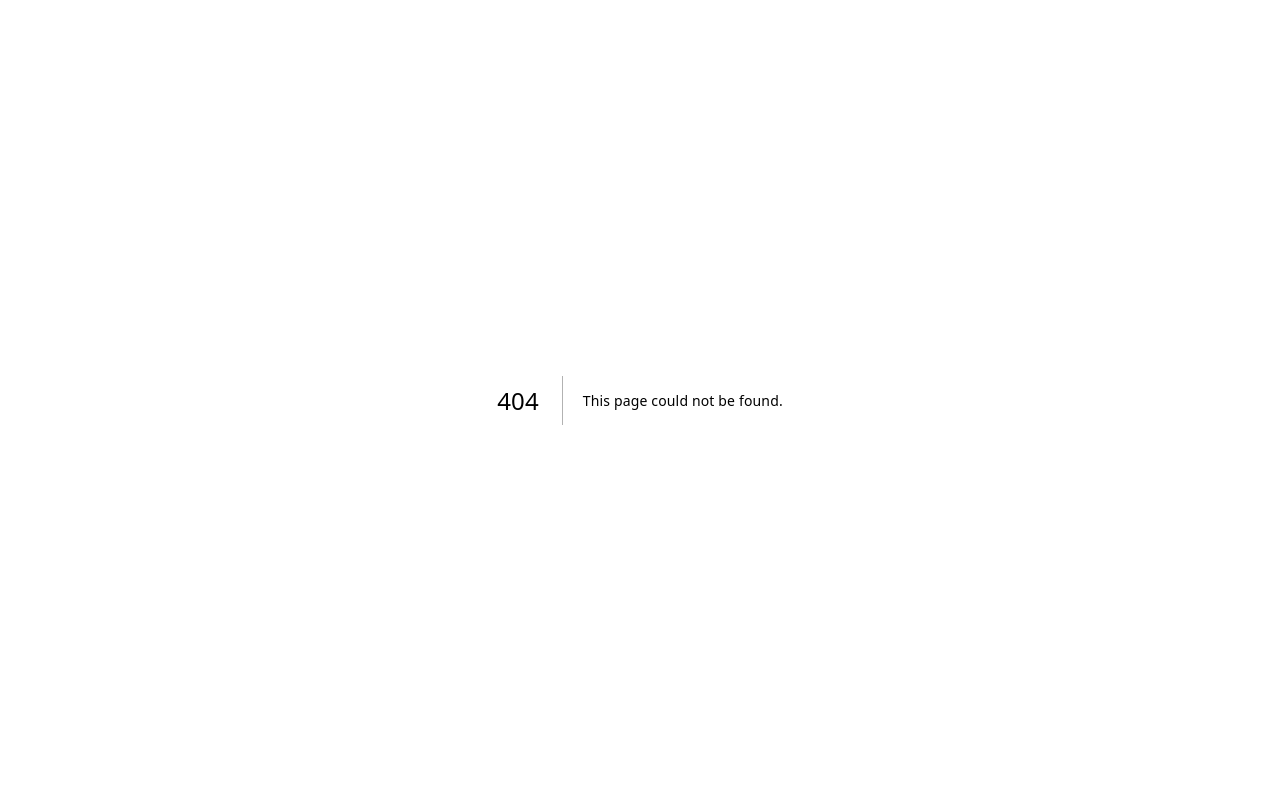
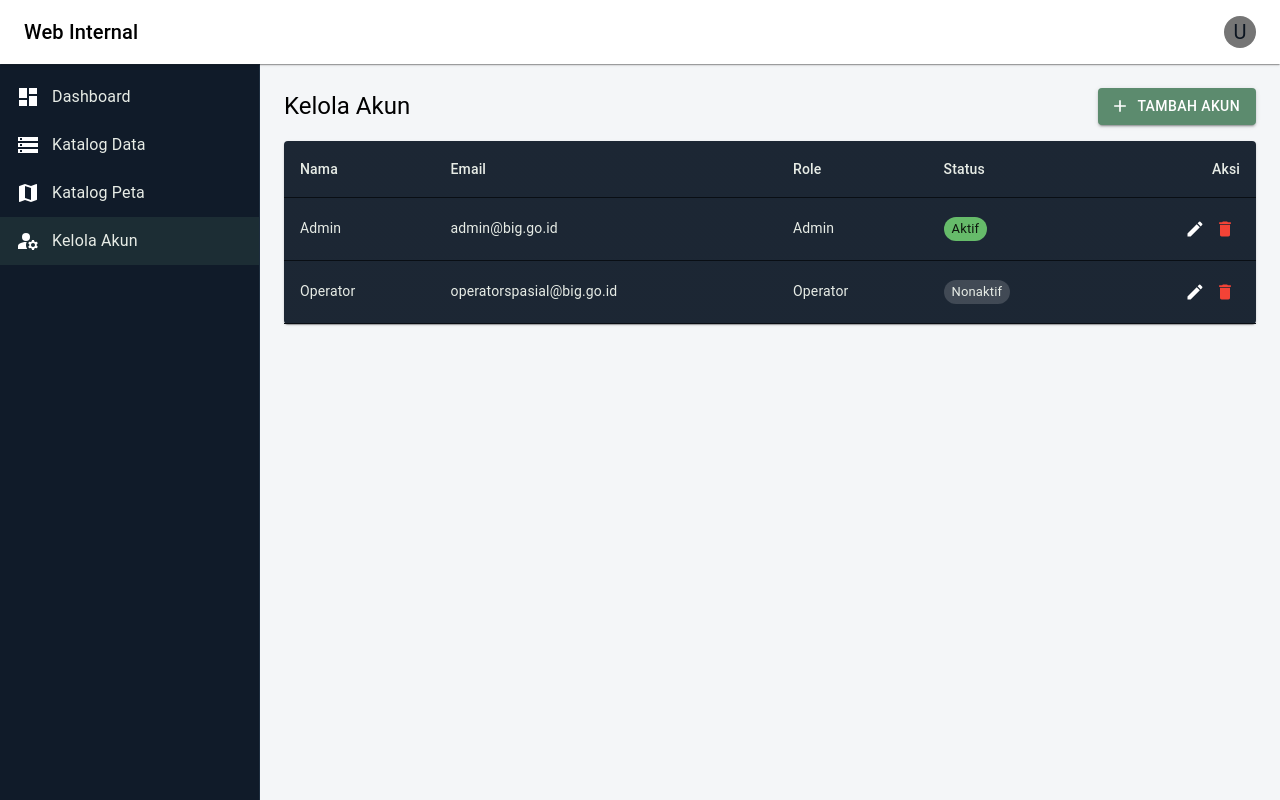
Before and after one commit to matiurari/personal-geoportal, a Next.js app: page /portal/web-internal/kelola-akun in a window 1280 px wide. Before the commit this address had no page. Built offline with nearby package versions, Linux system fonts and the light colour scheme; what @mui/material-nextjs would draw is missing.

Commit message:
Pembuatan Kerangka Web Internal

```diff
--- /dev/null
+++ b/src/app/web-internal/components/Dashboard.jsx
@@ -0,0 +1,34 @@
+"use client";
+import { Grid, Paper, Typography, Box } from "@mui/material";
+import StorageIcon from "@mui/icons-material/Storage";
+import MapIcon from "@mui/icons-material/Map";
+import GroupIcon from "@mui/icons-material/Group";
+
+const stats = [
+  { label: "Total Data", value: 128, icon: <StorageIcon fontSize="large" color="primary" /> },
+  { label: "Total Peta", value: 42, icon: <MapIcon fontSize="large" color="success" /> },
+  { label: "Total Akun", value: 15, icon: <GroupIcon fontSize="large" color="warning" /> },
+];
+
+export default function Dashboard() {
+  return (
+    <Box>
+      <Typography variant="h5" fontWeight={600} mb={3} sx={{ color: "#000" }}>
+        Dashboard
+      </Typography>
+      <Grid container spacing={3}>
+        {stats.map((s) => (
+          <Grid key={s.label} size={{ xs: 12, sm: 6, md: 4 }}>
+            <Paper sx={{ p: 3, display: "flex", alignItems: "center", gap: 2 }}>
+              {s.icon}
+              <Box>
+                <Typography variant="h4">{s.value}</Typography>
+                <Typography color="text.secondary">{s.label}</Typography>
+              </Box>
+            </Paper>
+          </Grid>
+        ))}
+      </Grid>
+    </Box>
+  );
+}
--- /dev/null
+++ b/src/app/web-internal/components/Sidebar.jsx
@@ -0,0 +1,49 @@
+"use client";
+import { usePathname, useRouter } from "next/navigation";
+import {
+  Drawer, List, ListItemButton, ListItemIcon, ListItemText, Toolbar, Divider,
+} from "@mui/material";
+import DashboardIcon from "@mui/icons-material/Dashboard";
+import StorageIcon from "@mui/icons-material/Storage";
+import MapIcon from "@mui/icons-material/Map";
+import ManageAccountsIcon from "@mui/icons-material/ManageAccounts";
+
+const drawerWidth = 260;
+
+const menuItems = [
+  { label: "Dashboard", path: "/web-internal", icon: <DashboardIcon /> },
+  { label: "Katalog Data", path: "/web-internal/katalog-data", icon: <StorageIcon /> },
+  { label: "Katalog Peta", path: "/web-internal/katalog-peta", icon: <MapIcon /> },
+  { label: "Kelola Akun", path: "/web-internal/kelola-akun", icon: <ManageAccountsIcon /> },
+];
+
+export default function Sidebar() {
+  const pathname = usePathname();
+  const router = useRouter();
+
+  return (
+    <Drawer
+      variant="permanent"
+      sx={{
+        width: drawerWidth,
+        flexShrink: 0,
+        [`& .MuiDrawer-paper`]: { width: drawerWidth, boxSizing: "border-box" },
+      }}
+    >
+      <Toolbar />
+      <Divider />
+      <List>
+        {menuItems.map((item) => (
+          <ListItemButton
+            key={item.path}
+            selected={pathname === item.path}
+            onClick={() => router.push(item.path)}
+          >
+            <ListItemIcon>{item.icon}</ListItemIcon>
+            <ListItemText primary={item.label} />
+          </ListItemButton>
+        ))}
+      </List>
+    </Drawer>
+  );
+}
--- /dev/null
+++ b/src/app/web-internal/components/Topbar.jsx
@@ -0,0 +1,21 @@
+"use client";
+import { AppBar, Toolbar, Typography, Avatar, Box } from "@mui/material";
+
+export default function Topbar() {
+  return (
+    <AppBar
+      position="fixed"
+      sx={{ zIndex: (theme) => theme.zIndex.drawer + 1, bgcolor: "#fff", color: "#000" }}
+      elevation={1}
+    >
+      <Toolbar sx={{ display: "flex", justifyContent: "space-between" }}>
+        <Typography variant="h6" noWrap>
+          Web Internal
+        </Typography>
+        <Box sx={{ display: "flex", alignItems: "center", gap: 2 }}>
+          <Avatar sx={{ width: 32, height: 32 }}>U</Avatar>
+        </Box>
+      </Toolbar>
+    </AppBar>
+  );
+}
--- /dev/null
+++ b/src/app/web-internal/katalog-data/page.js
@@ -0,0 +1,5 @@
+import KatalogData from "./KatalogData";
+
+export default function Page() {
+  return <KatalogData />;
+}
--- /dev/null
+++ b/src/app/web-internal/katalog-peta/page.js
@@ -0,0 +1,5 @@
+import KatalogPeta from "./KatalogPeta";
+
+export default function Page() {
+  return <KatalogPeta />;
+}
--- /dev/null
+++ b/src/app/web-internal/kelola-akun/KelolaAkun.jsx
@@ -0,0 +1,64 @@
+"use client";
+import { useState } from "react";
+import {
+  Box, Typography, Paper, Table, TableHead, TableBody, TableRow, TableCell,
+  Button, IconButton, Chip,
+} from "@mui/material";
+import EditIcon from "@mui/icons-material/Edit";
+import DeleteIcon from "@mui/icons-material/Delete";
+import AddIcon from "@mui/icons-material/Add";
+
+const dummyAkun = [
+  { id: 1, nama: "Admin", email: "admin@big.go.id", role: "Admin", status: "Aktif" },
+  { id: 2, nama: "Operator", email: "operatorspasial@big.go.id", role: "Operator", status: "Nonaktif" },
+];
+
+export default function KelolaAkun() {
+  const [akun] = useState(dummyAkun);
+
+  return (
+    <Box>
+      <Box sx={{ display: "flex", justifyContent: "space-between", alignItems: "center", mb: 2 }}>
+        <Typography variant="h5" fontWeight={600}  sx={{ color: "#000" }}>
+          Kelola Akun
+        </Typography>
+        <Button variant="contained" startIcon={<AddIcon />}>
+          Tambah Akun
+        </Button>
+      </Box>
+      <Paper>
+        <Table>
+          <TableHead>
+            <TableRow>
+              <TableCell>Nama</TableCell>
+              <TableCell>Email</TableCell>
+              <TableCell>Role</TableCell>
+              <TableCell>Status</TableCell>
+              <TableCell align="right">Aksi</TableCell>
+            </TableRow>
+          </TableHead>
+          <TableBody>
+            {akun.map((row) => (
+              <TableRow key={row.id} hover>
+                <TableCell>{row.nama}</TableCell>
+                <TableCell>{row.email}</TableCell>
+                <TableCell>{row.role}</TableCell>
+                <TableCell>
+                  <Chip
+                    label={row.status}
+                    color={row.status === "Aktif" ? "success" : "default"}
+                    size="small"
+                  />
+                </TableCell>
+                <TableCell align="right">
+                  <IconButton size="small"><EditIcon fontSize="small" /></IconButton>
+                  <IconButton size="small" color="error"><DeleteIcon fontSize="small" /></IconButton>
+                </TableCell>
+              </TableRow>
+            ))}
+          </TableBody>
+        </Table>
+      </Paper>
+    </Box>
+  );
+}
--- /dev/null
+++ b/src/app/web-internal/kelola-akun/page.js
@@ -0,0 +1,5 @@
+import KelolaAkun from "./KelolaAkun";
+
+export default function Page() {
+  return <KelolaAkun />;
+}
--- /dev/null
+++ b/src/app/web-internal/layout.js
@@ -0,0 +1,16 @@
+import { Box, Toolbar } from "@mui/material";
+import Sidebar from "./components/Sidebar";
+import Topbar from "./components/Topbar";
+
+export default function WebInternalLayout({ children }) {
+  return (
+    <Box sx={{ display: "flex" }}>
+      <Topbar />
+      <Sidebar />
+      <Box component="main" sx={{ flexGrow: 1, p: 3, bgcolor: "#F4F6F8", minHeight: "100vh" }}>
+        <Toolbar />
+        {children}
+      </Box>
+    </Box>
+  );
+}
--- /dev/null
+++ b/src/app/web-internal/page.js
@@ -0,0 +1,5 @@
+import Dashboard from "./components/Dashboard";
+
+export default function Page() {
+  return <Dashboard />;
+}
```
Also changed, not shown: src/app/web-internal/katalog-data/KatalogData.jsx (added, +63 -0 lines), src/app/web-internal/katalog-peta/KatalogPeta.jsx (added, +41 -0 lines).
